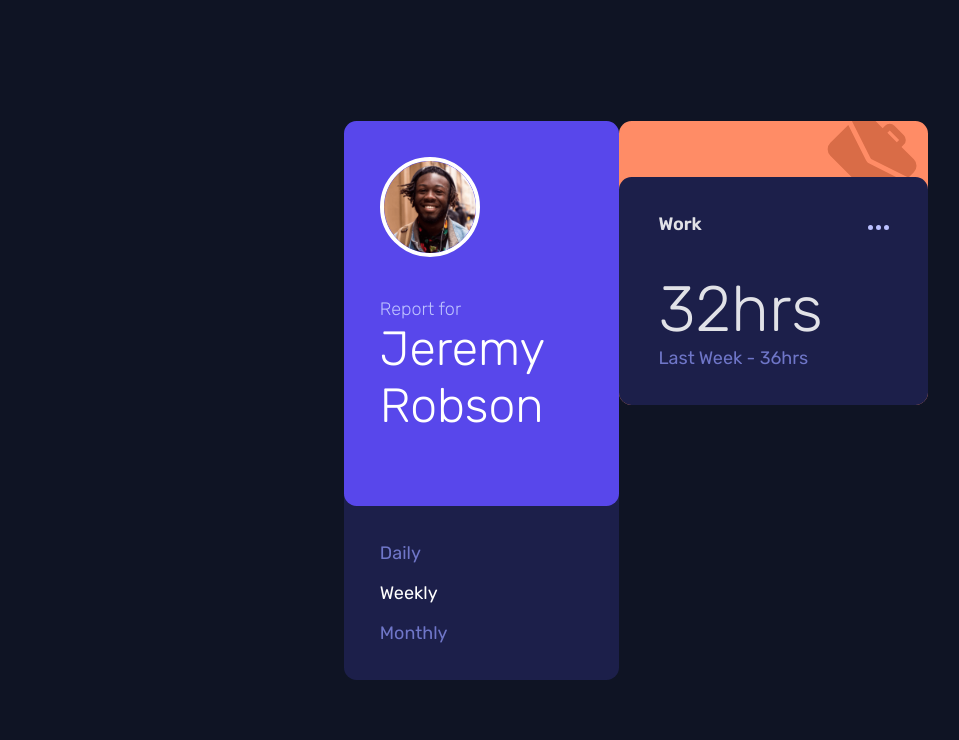
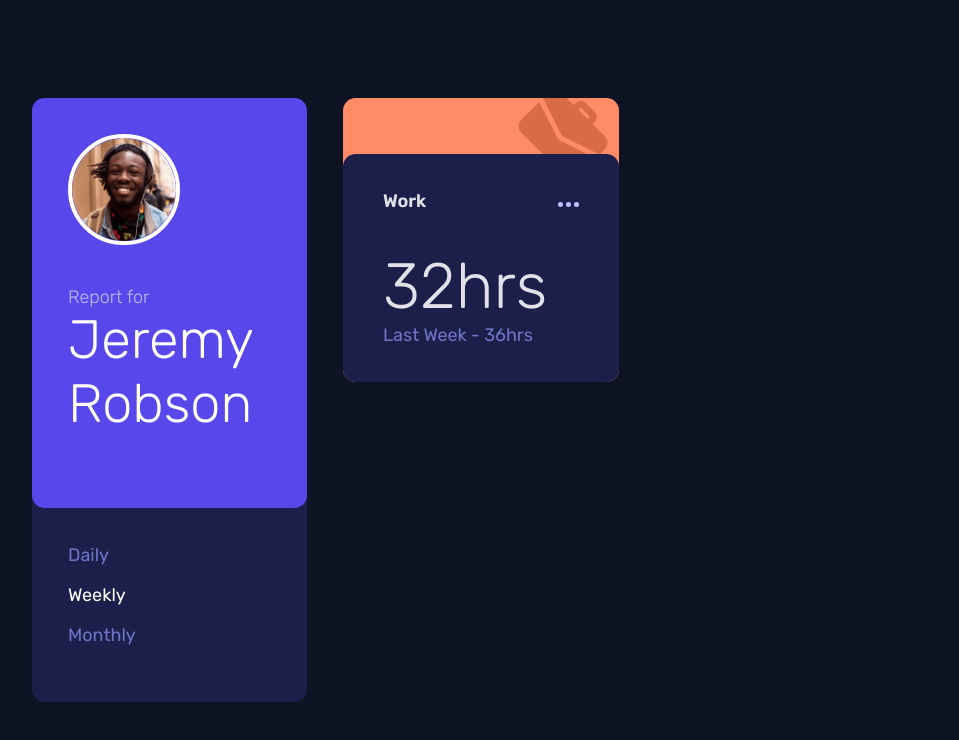
Before and after one commit to mahiv87/chrono-dash, a React (Vite) app: page / in a window 1280 px wide. Shown: the top 740 px of the page, without its empty margins (4-963 px from the left). Built offline with nearby package versions, Linux system fonts and the light colour scheme.

Commit message:
add grid to container. adjusted sizing of user card

```diff
--- a/src/App.css
+++ b/src/App.css
@@ -6,5 +6,18 @@
 }
 
 .container {
-	display: flex;
+	display: grid;
+	grid-auto-rows: 1fr;
+	grid-template-columns: 0.25fr 1fr;
+	grid-template-rows: 1fr;
+	gap: 5em 2em;
+	justify-items: center;
+	align-items: center;
 }
+
+.cardsContainer {
+	display: grid;
+	grid-template-columns: repeat(3, 1fr);
+	grid-template-rows: repeat(2, 1fr);
+	gap: 2em 2em;
+}
--- a/src/App.jsx
+++ b/src/App.jsx
@@ -7,7 +7,7 @@ function App() {
 		<>
 			<div className="container">
 				<UserComponent />
-				<div>
+				<div className="cardsContainer">
 					<CardComponent />
 				</div>
 			</div>
--- a/src/components/CardComponent/CardComponent.module.css
+++ b/src/components/CardComponent/CardComponent.module.css
@@ -1,7 +1,7 @@
 .container {
 	/* display: flex;
 	flex-direction: column; */
-	width: 17.188rem;
+	width: 15.3rem;
 	background-color: hsl(15, 100%, 70%);
 	border-radius: 0.7rem;
 }
--- a/src/components/UserComponent/UserComponent.module.css
+++ b/src/components/UserComponent/UserComponent.module.css
@@ -1,5 +1,6 @@
 .container {
-	width: 275px;
+	width: 15.3rem;
+	height: 100%;
 	background-color: hsl(235, 46%, 20%);
 	border-radius: 0.7rem;
 }
@@ -11,8 +12,8 @@
 }
 
 .userContainer .avatar {
-	width: 92px;
-	border: 4px solid white;
+	width: 5.75rem;
+	border: 0.25rem solid white;
 	border-radius: 50%;
 }
 
@@ -26,7 +27,7 @@
 }
 
 .userInfo .name {
-	font-size: 48px;
+	font-size: 3rem;
 	color: white;
 }
 
@@ -35,7 +36,7 @@
 }
 
 .periodic p {
-	width: 50px;
+	width: 3.125rem;
 	color: hsl(235, 45%, 61%);
 	font-weight: 400;
 	margin: 1rem;
```
